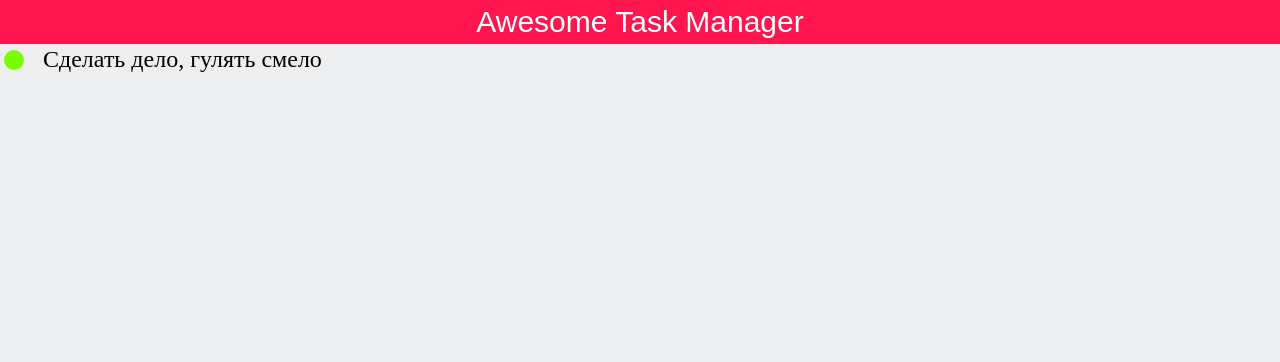
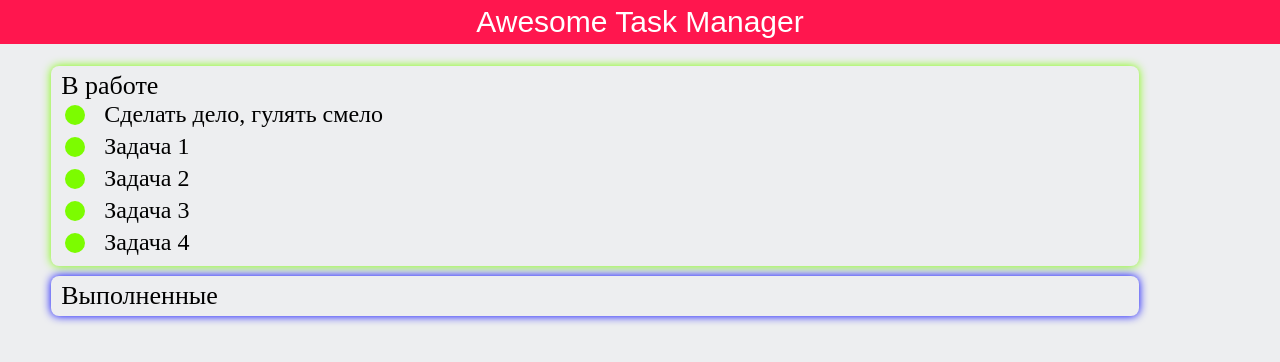
Before and after one commit to toxoxa/task-manager, an Angular app: page / in a window 1280 px wide. Shown: the top 362 px of the page. Built offline with nearby package versions, Linux system fonts and the light colour scheme.

Commit message:
Завел taskboard

```diff
--- a/src/app/app.component.ts
+++ b/src/app/app.component.ts
@@ -6,5 +6,4 @@ import { Component } from '@angular/core';
   styleUrls: ['./app.component.css']
 })
 export class AppComponent {
-  title = 'task-manager';
 }
--- a/src/app/app.module.ts
+++ b/src/app/app.module.ts
@@ -17,6 +17,6 @@ import { TaskboardComponent } from './taskboard/taskboard.component';
     BrowserModule
   ],
   providers: [],
-  bootstrap: [AppComponent, HeaderComponent, TaskComponent]
+  bootstrap: [AppComponent, HeaderComponent, TaskboardComponent]
 })
 export class AppModule { }
--- a/src/app/task/task.component.css
+++ b/src/app/task/task.component.css
@@ -6,8 +6,8 @@
   border-radius: 10px;
 }
 .task_button__in_work:hover {
-  background: green;
-  box-shadow: 0 0 10px green;
+  background: forestgreen;
+  box-shadow: 0 0 10px forestgreen;
 }
 .task_button__in_work {
   background: lawngreen;
--- a/src/app/task/task.component.html
+++ b/src/app/task/task.component.html
@@ -1,4 +1,4 @@
 <div [ngClass]="'task__container'">
   <div [ngClass]="{task_button: true, task_button__in_work: !done, task_button__done: done}" (click)="onClick()"></div>
-  <div [ngClass]="{task_label: true, tasl_label__done: done}">{{ text }}</div>
+  <div [ngClass]="{task_label: true, task_label__done: done}">{{ text }}</div>
 </div>
--- a/src/app/task/task.component.ts
+++ b/src/app/task/task.component.ts
@@ -1,4 +1,11 @@
-import { Component } from '@angular/core';
+import { Component, Input } from '@angular/core';
+
+// @NgModule({
+//   imports: [],
+//   exports: [TaskComponent],
+//   declarations: [TaskComponent],
+//   providers: [],
+// })
 
 @Component({
   selector: 'app-task',
@@ -10,10 +17,13 @@ export class TaskComponent {
   constructor() {
   }
 
-  text = 'Сделать дело, гулять смело';
-  done = false;
+  @Input() text: string;
+  @Input() done: boolean;
 
   onClick() {
+    if (this.done) {
+      return;
+    }
     this.done = true;
     console.log(`task ${this.text} done`);
   }
--- a/src/app/taskboard/taskboard.component.css
+++ b/src/app/taskboard/taskboard.component.css
@@ -0,0 +1,25 @@
+.taskboard__container {
+  width: 85%;
+  margin-top: 20px;
+  margin-left: 4%;
+}
+.taskboard__label {
+  font-size: 26px;
+}
+.taskboard__in_work {
+  padding: 5px 10px;
+  border-radius: 8px;
+  box-shadow: 0 0 10px lawngreen;
+  margin-bottom: 10px;
+}
+.taskboard__in_work:hover {
+  box-shadow: 0 0 10px forestgreen;
+}
+.taskboard__done {
+  padding: 5px 10px;
+  border-radius: 8px;
+  box-shadow: 0 0 10px blue;
+}
+.taskboard__done:hover {
+  box-shadow: 0 0 10px darkblue;
+}
--- a/src/app/taskboard/taskboard.component.html
+++ b/src/app/taskboard/taskboard.component.html
@@ -1,3 +1,14 @@
-<p>
-  taskboard works!
-</p>
+<div [ngClass]="'taskboard__container'">
+  <div [ngClass]="'taskboard__in_work'">
+    <div [ngClass]="'taskboard__label'">В работе</div>
+    <div [ngClass]="'taskboard__task_container'">
+      <ng-template ngFor let-job [ngForOf]="jobs">
+        <app-task [text]="job.text" [done]="job.done"></app-task>
+      </ng-template>
+    </div>
+  </div>
+  <div [ngClass]="'taskboard__done'">
+    <div [ngClass]="'taskboard__label'">Выполненные</div>
+    <div [ngClass]="'taskboard__task_container'"></div>
+  </div>
+</div>
--- a/src/app/taskboard/taskboard.component.ts
+++ b/src/app/taskboard/taskboard.component.ts
@@ -1,5 +1,4 @@
 import { Component, OnInit } from '@angular/core';
-import { TaskComponent } from '../task/task.component';
 
 @Component({
   selector: 'app-taskboard',
@@ -8,9 +7,32 @@ import { TaskComponent } from '../task/task.component';
 })
 export class TaskboardComponent implements OnInit {
 
-  constructor() { }
+  jobs: any;
+  constructor() {
+    this.jobs = [
+      {
+        text: 'Сделать дело, гулять смело',
+        done: false
+      },
+      {
+        text: 'Задача 1',
+        done: false
+      },
+      {
+        text: 'Задача 2',
+        done: false
+      },
+      {
+        text: 'Задача 3',
+        done: false
+      },
+      {
+        text: 'Задача 4',
+        done: false
+      }
+    ];
+  }
 
   ngOnInit() {
   }
-
 }
--- a/src/index.html
+++ b/src/index.html
@@ -10,7 +10,7 @@
 </head>
 <body>
   <app-header></app-header>
-  <app-task></app-task>
+  <app-taskboard></app-taskboard>
   <app-root></app-root>
 </body>
 </html>
```
